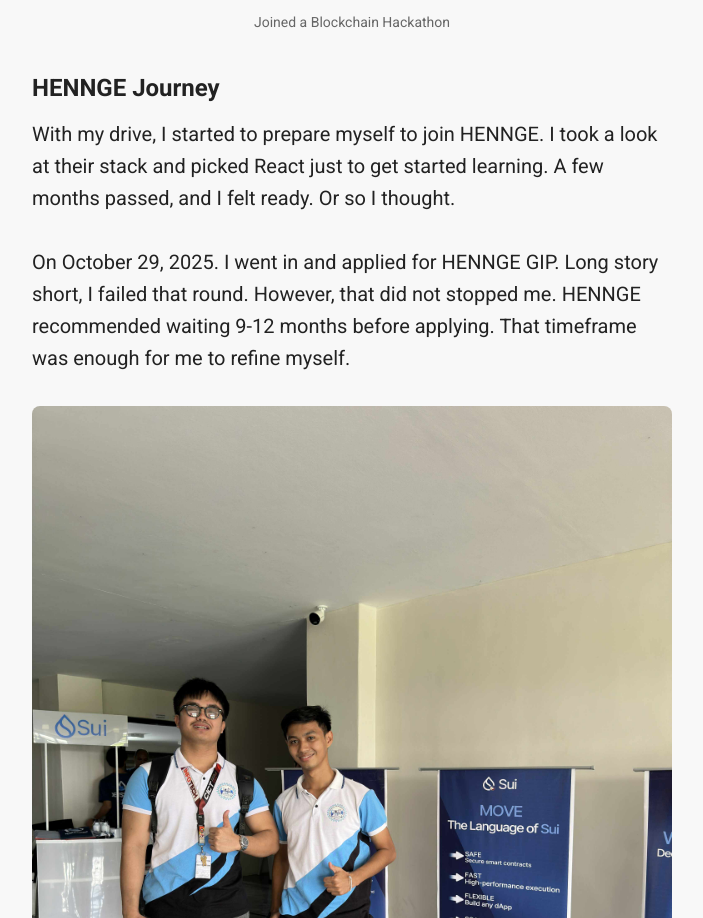
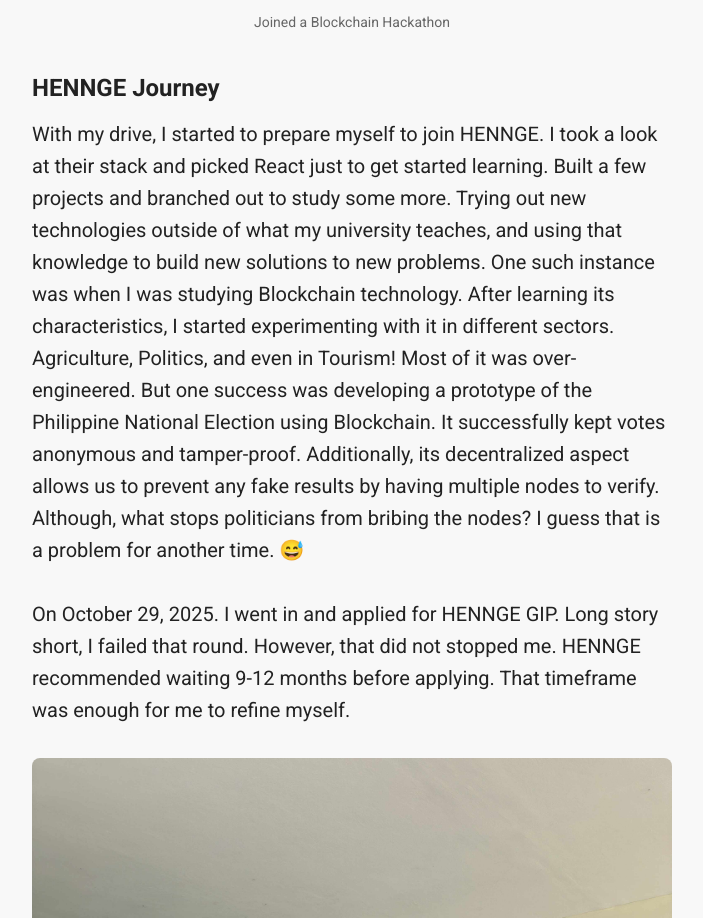
Before and after one commit to cynessa-dev/hello-HENNGE, a Vue app: page / in a window 1280 px wide. Shown: the part 7823-8741 px from the top of the page, without its empty margins (288-991 px from the left). Built offline with nearby package versions, Linux system fonts and the light colour scheme.

Commit message:
✏️ content(TheJourney): enhance narrative by giving experience on trying unripe fruits

```diff
--- a/src/components/sections/TheJourney.vue
+++ b/src/components/sections/TheJourney.vue
@@ -35,8 +35,16 @@
     <h2>HENNGE Journey</h2>
     <p>
       With my drive, I started to prepare myself to join HENNGE. I took a look at their stack and
-      picked React just to get started learning. A few months passed, and I felt ready. Or so I
-      thought.
+      picked React just to get started learning. Built a few projects and branched out to study some
+      more. Trying out new technologies outside of what my university teaches, and using that
+      knowledge to build new solutions to new problems. One such instance was when I was studying
+      Blockchain technology. After learning its characteristics, I started experimenting with it in
+      different sectors. Agriculture, Politics, and even in Tourism! Most of it was over-engineered.
+      But one success was developing a prototype of the Philippine National Election using
+      Blockchain. It successfully kept votes anonymous and tamper-proof. Additionally, its
+      decentralized aspect allows us to prevent any fake results by having multiple nodes to verify.
+      Although, what stops politicians from bribing the nodes? I guess that is a problem for another
+      time. 😅
     </p>
     <p>
       On October 29, 2025. I went in and applied for HENNGE GIP. Long story short, I failed that
```
